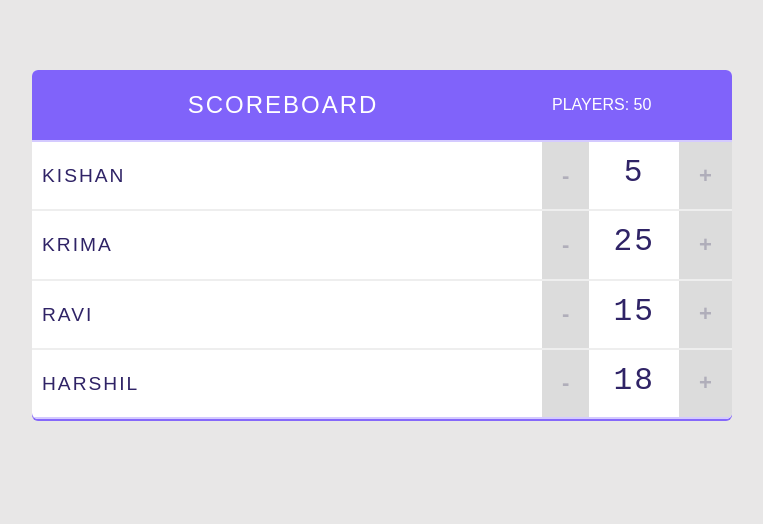
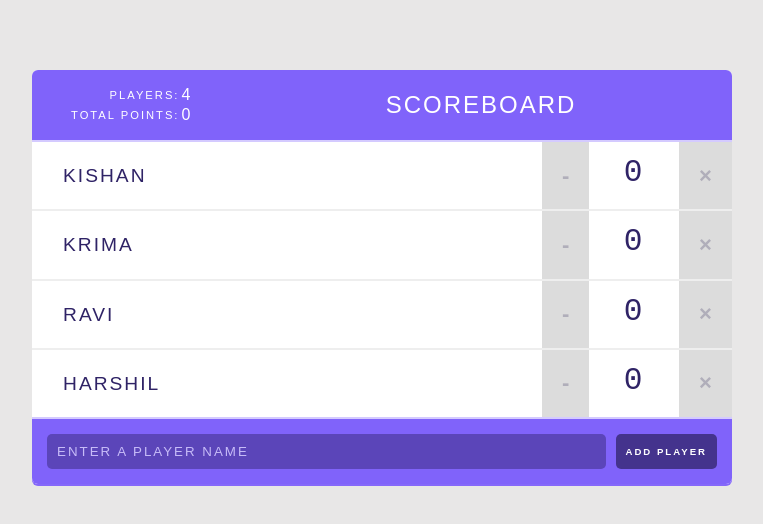
Before and after one commit to kkpatel911/React-App, a React (Create React App) app: page / in a window 1280 px wide. Shown: the top 524 px of the page, without its empty margins (258-1021 px from the left). Built offline with nearby package versions, Linux system fonts and the light colour scheme.

Commit message:
added form and Stats

```diff
--- /dev/null
+++ b/src/components/AddPlayerForm.js
@@ -0,0 +1,37 @@
+import React, { Component } from "react";
+
+export default class AddPlayerForm extends Component {
+  state = {
+    value: ""
+  };
+
+  handleChange = e => {
+    this.setState({
+      value: e.target.value
+    });
+  };
+
+  handleSbumit = e => {
+    e.preventDefault();
+    this.props.addPlayer(this.state.value);
+    this.setState({
+      value: ""
+    });
+  };
+
+  render() {
+    console.log(this.state.value);
+
+    return (
+      <form onSubmit={this.handleSbumit}>
+        <input
+          type="text"
+          value={this.state.value}
+          onChange={this.handleChange}
+          placeholder="Enter a player Name"
+        />
+        <input type="submit" value="Add Player" />
+      </form>
+    );
+  }
+}
--- a/src/components/App.js
+++ b/src/components/App.js
@@ -1,32 +1,35 @@
 import React from "react";
 import Header from "./Header";
 import Player from "./Player";
-
+import AddPlayerForm from "./AddPlayerForm";
 class App extends React.Component {
   state = {
     players: [
       {
         name: "Kishan",
-        score: 5,
+        score: 0,
         id: 1
       },
       {
         name: "Krima",
-        score: 25,
+        score: 0,
         id: 2
       },
       {
         name: "Ravi",
-        score: 15,
+        score: 0,
         id: 3
       },
       {
         name: "Harshil",
-        score: 18,
+        score: 0,
         id: 4
       }
     ]
   };
+
+  // Plyer id counter
+  prevPlayerId = 4;
 
   handleScoreChnage = (index, delta) => {
     this.setState(prevState => ({
@@ -35,28 +38,44 @@ class App extends React.Component {
     }));
   };
 
-  // handleRemovePlayer = (id){
-  //   this.setState({
-  //     return{
-  //       players
-  //     }
-  //   })
-  // }
+  handleAddPlayer = name => {
+    this.setState({
+      players: [
+        ...this.state.players,
+        {
+          name: name,
+          score: 0,
+          id: (this.prevPlayerId += 1)
+        }
+      ]
+    });
+  };
+
+  handleRemovePlayer = id => {
+    this.setState(prevState => {
+      return {
+        players: prevState.players.filter(p => p.id !== id)
+      };
+    });
+  };
 
   render() {
     return (
       <div className="scoreboard">
-        <Header title="Scoreboard" totalPlayer={50} />
+        <Header title="Scoreboard" players={this.state.players} />
 
         {this.state.players.map((player, index) => (
           <Player
             name={player.name}
             score={player.score}
             key={player.id}
+            id={player.id}
             changeScore={this.handleScoreChnage}
+            removePlayer={this.handleRemovePlayer}
             index={index}
           />
         ))}
+        <AddPlayerForm addPlayer={this.handleAddPlayer} />
       </div>
     );
   }
--- a/src/components/Counter.js
+++ b/src/components/Counter.js
@@ -17,7 +17,7 @@ const Counter = props => {
         onClick={() => props.changeScore(index, +1)}
       >
         {" "}
-        +{" "}
+        ×{" "}
       </button>
     </div>
   );
--- a/src/components/Header.js
+++ b/src/components/Header.js
@@ -1,10 +1,11 @@
 import React from "react";
+import Stats from "./Stats";
 
 const Header = props => {
   return (
     <header>
+      <Stats players={props.players} />
       <h1>{props.title}</h1>
-      <span className="stats"> Players: {props.totalPlayer}</span>
     </header>
   );
 };
--- a/src/components/Player.js
+++ b/src/components/Player.js
@@ -4,7 +4,16 @@ import Counter from "./Counter";
 const Player = props => {
   return (
     <div className="player">
-      <span className="player-name">{props.name}</span>
+      <span className="player-name">
+        <button
+          className="remove-player"
+          onClick={() => props.removePlayer(props.id)}
+        >
+          {" "}
+          x
+        </button>
+        {props.name}
+      </span>
       <Counter
         score={props.score}
         changeScore={props.changeScore}
--- /dev/null
+++ b/src/components/Stats.js
@@ -0,0 +1,27 @@
+import React from "react";
+
+const Stats = props => {
+  const totalPlayer = props.players.length;
+
+  const totalPoints = props.players.reduce((total, player) => {
+    return total + player.score;
+  }, 0);
+
+  return (
+    <tabel className="stats">
+      <tbody>
+        <tr>
+          <td>Players:</td>
+          <td>{totalPlayer}</td>
+        </tr>
+
+        <tr>
+          <td>Total Points:</td>
+          <td>{totalPoints}</td>
+        </tr>
+      </tbody>
+    </tabel>
+  );
+};
+
+export default Stats;
```
